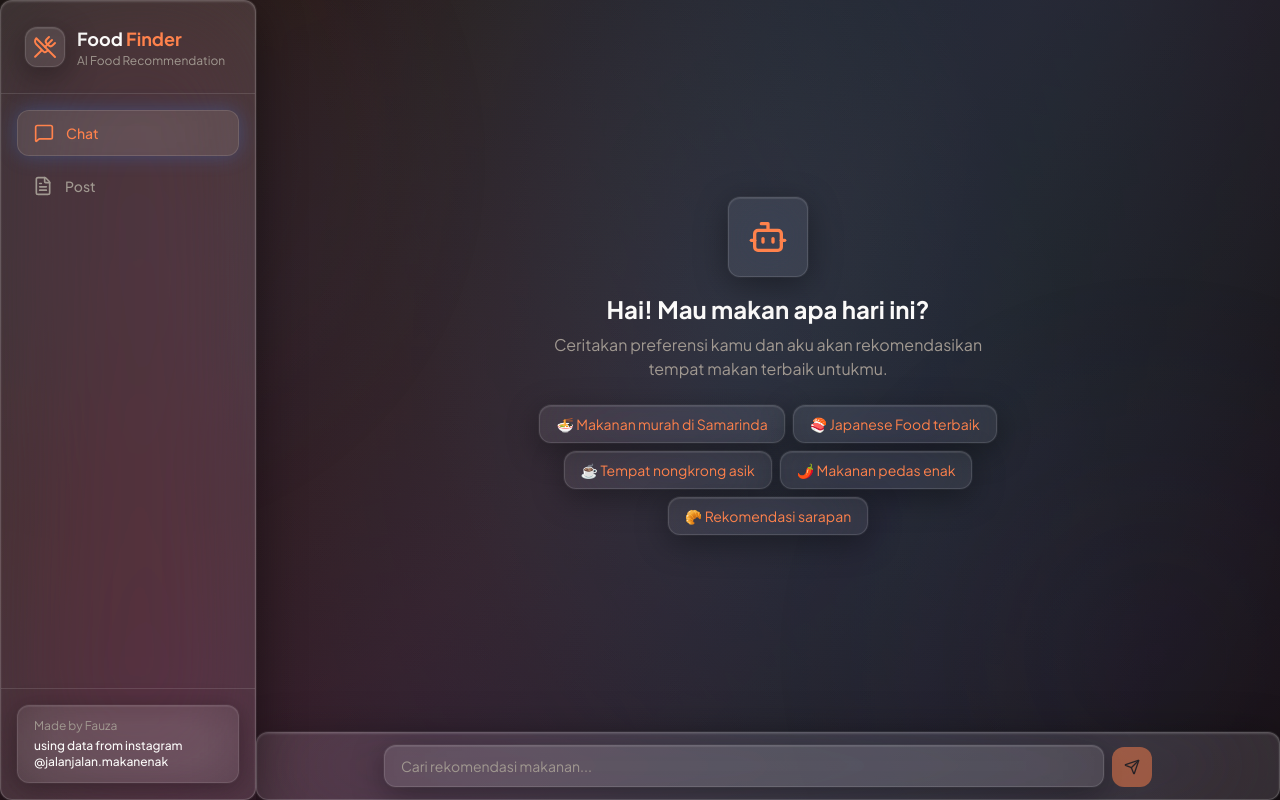
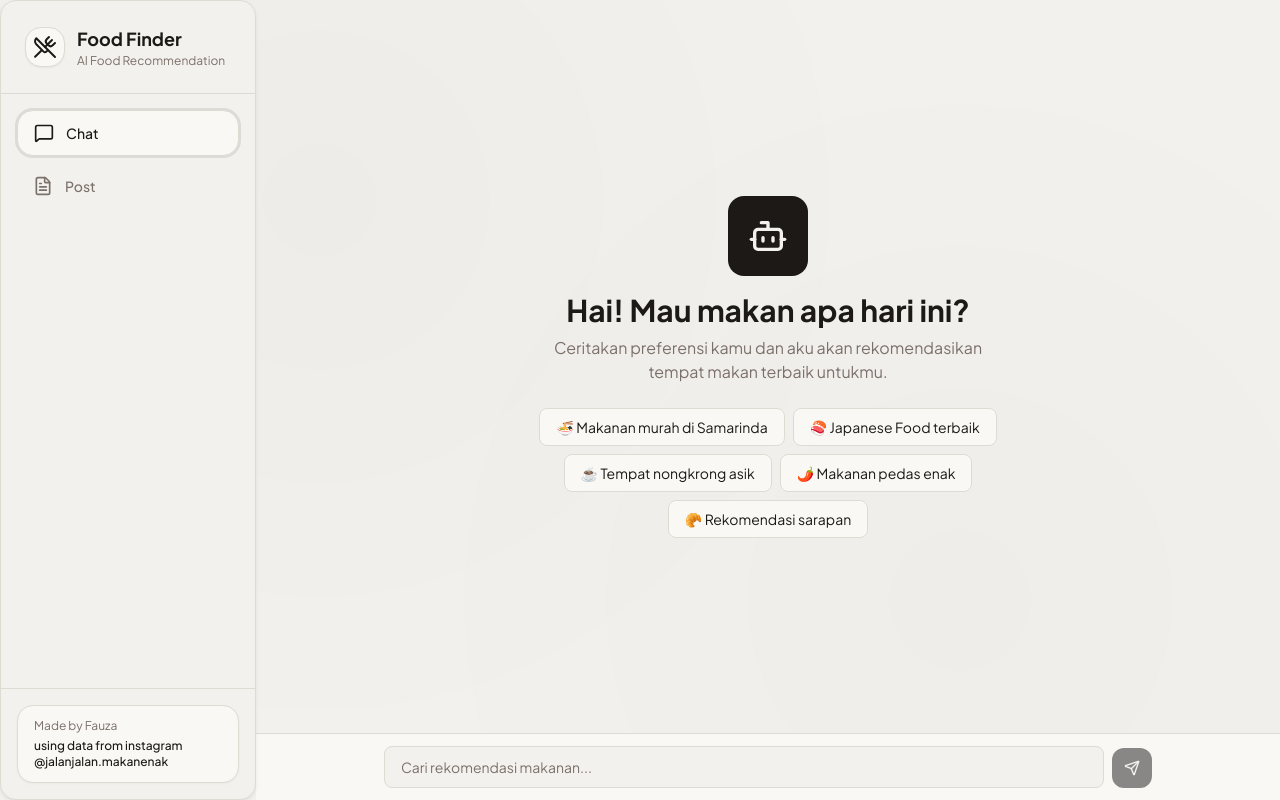
Before and after one commit to Fauza27/food-recommendation-chatbot, a Next.js app in the folder frontend/: page / in a window 1280 px wide. Built offline with nearby package versions, Linux system fonts and the light colour scheme.

Commit message:
Update main pages and global styles

```diff
--- a/frontend/src/app/globals.css
+++ b/frontend/src/app/globals.css
@@ -1,130 +1,79 @@
-@import url('https://fonts.googleapis.com/css2?family=Plus+Jakarta+Sans:wght@400;500;600;700;800&display=swap');
+@import url('https://fonts.googleapis.com/css2?family=Inter:wght@400;500;600;700;800&display=swap');
 
 @import "tailwindcss";
 
 :root {
-  --color-background: 20 15% 8%;
-  --color-foreground: 30 20% 98%;
-  --color-card: 20 12% 12%;
-  --color-card-foreground: 30 20% 98%;
-  --color-popover: 20 12% 12%;
-  --color-popover-foreground: 30 20% 98%;
-  --color-primary: 18 100% 65%;
-  --color-primary-foreground: 20 15% 8%;
-  --color-secondary: 0 70% 55%;
-  --color-secondary-foreground: 30 20% 98%;
-  --color-muted: 20 10% 20%;
-  --color-muted-foreground: 30 8% 60%;
-  --color-accent: 40 85% 75%;
-  --color-accent-foreground: 20 15% 8%;
+  /* Anthropic-inspired color palette */
+  --color-background: 40 20% 94%;        /* Warm beige/cream */
+  --color-foreground: 20 10% 10%;        /* Almost black */
+  --color-card: 40 25% 97%;              /* Lighter cream for cards */
+  --color-card-foreground: 20 10% 10%;
+  --color-popover: 40 25% 97%;
+  --color-popover-foreground: 20 10% 10%;
+  --color-primary: 20 10% 10%;           /* Black for primary actions */
+  --color-primary-foreground: 40 20% 94%;
+  --color-secondary: 40 15% 85%;         /* Muted beige */
+  --color-secondary-foreground: 20 10% 10%;
+  --color-muted: 40 15% 88%;
+  --color-muted-foreground: 20 8% 45%;
+  --color-accent: 25 85% 65%;            /* Coral/peach accent */
+  --color-accent-foreground: 20 10% 10%;
   --color-destructive: 0 72% 51%;
-  --color-destructive-foreground: 30 20% 98%;
-  --color-border: 20 15% 20%;
-  --color-input: 20 15% 20%;
-  --color-ring: 18 100% 65%;
-  --radius: 0.75rem;
+  --color-destructive-foreground: 40 20% 94%;
+  --color-border: 40 15% 85%;
+  --color-input: 40 15% 88%;
+  --color-ring: 20 10% 10%;
+  --radius: 1rem;
 }
 
 * {
-  border-color: rgba(255, 255, 255, 0.12);
+  border-color: hsl(var(--color-border));
 }
 
 body {
-  background: linear-gradient(135deg,
-    hsl(20, 25%, 6%) 0%,
-    hsl(15, 30%, 8%) 25%,
-    hsl(10, 35%, 10%) 50%,
-    hsl(15, 30%, 8%) 75%,
-    hsl(20, 25%, 6%) 100%
-  );
-  background-attachment: fixed;
+  background: hsl(var(--color-background));
   color: hsl(var(--color-foreground));
-  font-family: 'Plus Jakarta Sans', sans-serif;
+  font-family: 'Inter', -apple-system, BlinkMacSystemFont, 'Segoe UI', sans-serif;
   position: relative;
   overflow-x: hidden;
   min-height: 100vh;
+  -webkit-font-smoothing: antialiased;
+  -moz-osx-font-smoothing: grayscale;
 }
 
-/* Aurora Borealis Background Effect - Enhanced */
+/* Subtle texture overlay */
 body::before {
-  content: '';
-  position: fixed;
-  top: -50%;
-  left: -50%;
-  width: 200%;
-  height: 200%;
-  background:
-    radial-gradient(ellipse at 20% 30%, rgba(59, 130, 246, 0.18) 0%, transparent 50%),
-    radial-gradient(ellipse at 80% 70%, rgba(168, 85, 247, 0.15) 0%, transparent 50%),
-    radial-gradient(ellipse at 50% 50%, rgba(34, 211, 238, 0.12) 0%, transparent 50%),
-    radial-gradient(ellipse at 40% 80%, rgba(250, 109, 13, 0.08) 0%, transparent 40%);
-  animation: aurora 25s ease-in-out infinite;
-  pointer-events: none;
-  z-index: 0;
-}
-
-body::after {
   content: '';
   position: fixed;
   top: 0;
   left: 0;
   width: 100%;
   height: 100%;
-  background:
-    radial-gradient(circle at 10% 20%, rgba(59, 130, 246, 0.1) 0%, transparent 30%),
-    radial-gradient(circle at 90% 80%, rgba(168, 85, 247, 0.08) 0%, transparent 30%);
-  animation: aurora-secondary 30s ease-in-out infinite reverse;
+  background-image:
+    radial-gradient(circle at 25% 25%, rgba(0, 0, 0, 0.02) 0%, transparent 50%),
+    radial-gradient(circle at 75% 75%, rgba(0, 0, 0, 0.015) 0%, transparent 50%);
   pointer-events: none;
   z-index: 0;
 }
 
-@keyframes aurora {
-  0%, 100% {
-    transform: translate(0, 0) rotate(0deg);
-    opacity: 0.85;
-  }
-  33% {
-    transform: translate(5%, -5%) rotate(120deg);
-    opacity: 1;
-  }
-  66% {
-    transform: translate(-5%, 5%) rotate(240deg);
-    opacity: 0.9;
-  }
-}
-
-@keyframes aurora-secondary {
-  0%, 100% {
-    transform: translate(0, 0) scale(1);
-    opacity: 0.6;
-  }
-  50% {
-    transform: translate(-3%, 3%) scale(1.1);
-    opacity: 0.8;
-  }
-}
-
-/* Custom scrollbar */
+/* Custom scrollbar - minimal */
 ::-webkit-scrollbar {
-  width: 8px;
-  height: 8px;
+  width: 10px;
+  height: 10px;
 }
 
 ::-webkit-scrollbar-track {
-  background: rgba(255, 255, 255, 0.03);
-  border-radius: 4px;
+  background: hsl(var(--color-muted));
 }
 
 ::-webkit-scrollbar-thumb {
-  background: rgba(59, 130, 246, 0.3);
-  border-radius: 4px;
-  border: 2px solid transparent;
-  background-clip: padding-box;
+  background: hsl(var(--color-border));
+  border-radius: 5px;
+  border: 2px solid hsl(var(--color-muted));
 }
 
 ::-webkit-scrollbar-thumb:hover {
-  background: rgba(59, 130, 246, 0.5);
-  background-clip: padding-box;
+  background: hsl(var(--color-muted-foreground));
 }
 
 /* Horizontal scrollbar for cards */
@@ -137,68 +86,62 @@ body::after {
 }
 
 .scrollbar-thin::-webkit-scrollbar-thumb {
-  background: rgba(59, 130, 246, 0.25);
+  background: hsl(var(--color-border));
   border-radius: 3px;
 }
 
 .scrollbar-thin::-webkit-scrollbar-thumb:hover {
-  background: rgba(59, 130, 246, 0.4);
+  background: hsl(var(--color-muted-foreground));
 }
 
-/* Glassmorphism Utilities - Fauza's Visual Identity */
+/* Card styles - Anthropic inspired */
 .glass {
-  background: rgba(255, 255, 255, 0.08);
-  backdrop-filter: blur(40px) saturate(180%);
-  -webkit-backdrop-filter: blur(40px) saturate(180%);
-  border: 1px solid rgba(255, 255, 255, 0.12);
-  border-radius: 0.75rem;
+  background: hsl(var(--color-card));
+  border: 1px solid hsl(var(--color-border));
+  border-radius: var(--radius);
   box-shadow:
-    inset 0 1px 1px 0 rgba(255, 255, 255, 0.1),
-    0 8px 32px 0 rgba(0, 0, 0, 0.37),
-    0 0 0 1px rgba(255, 255, 255, 0.05);
+    0 1px 2px 0 rgba(0, 0, 0, 0.05);
 }
 
 .glass-strong {
-  background: rgba(255, 255, 255, 0.12);
-  backdrop-filter: blur(60px) saturate(200%);
-  -webkit-backdrop-filter: blur(60px) saturate(200%);
-  border: 1px solid rgba(255, 255, 255, 0.18);
-  border-radius: 0.75rem;
+  background: hsl(var(--color-background));
+  border: 1px solid hsl(var(--color-border));
+  border-radius: var(--radius);
   box-shadow:
-    inset 0 1px 2px 0 rgba(255, 255, 255, 0.15),
-    0 12px 48px 0 rgba(0, 0, 0, 0.45),
-    0 0 0 1px rgba(255, 255, 255, 0.08);
+    0 2px 4px 0 rgba(0, 0, 0, 0.06),
+    0 1px 2px 0 rgba(0, 0, 0, 0.03);
 }
 
 .glass-card {
-  background: rgba(255, 255, 255, 0.06);
-  backdrop-filter: blur(30px) saturate(160%);
-  -webkit-backdrop-filter: blur(30px) saturate(160%);
-  border: 1px solid rgba(255, 255, 255, 0.1);
-  border-radius: 0.75rem;
+  background: hsl(var(--color-card));
+  border: 1px solid hsl(var(--color-border));
+  border-radius: var(--radius);
   box-shadow:
-    inset 0 1px 1px 0 rgba(255, 255, 255, 0.08),
-    0 4px 24px 0 rgba(0, 0, 0, 0.3),
-    0 0 0 1px rgba(255, 255, 255, 0.04);
+    0 1px 3px 0 rgba(0, 0, 0, 0.04);
 }
 
-/* Hover states for glass elements */
+/* Hover states */
 .glass:hover {
-  background: rgba(255, 255, 255, 0.1);
-  border-color: rgba(255, 255, 255, 0.15);
-  transition: all 0.3s cubic-bezier(0.4, 0, 0.2, 1);
+  background: hsl(var(--color-background));
+  border-color: hsl(var(--color-foreground) / 0.15);
+  box-shadow:
+    0 2px 8px 0 rgba(0, 0, 0, 0.08);
+  transition: all 0.2s ease;
 }
 
 .glass-strong:hover {
-  background: rgba(255, 255, 255, 0.14);
-  border-color: rgba(255, 255, 255, 0.22);
-  transition: all 0.3s cubic-bezier(0.4, 0, 0.2, 1);
+  border-color: hsl(var(--color-foreground) / 0.2);
+  box-shadow:
+    0 4px 12px 0 rgba(0, 0, 0, 0.1);
+  transition: all 0.2s ease;
 }
 
 .glass-card:hover {
-  background: rgba(255, 255, 255, 0.08);
-  border-color: rgba(255, 255, 255, 0.12);
-  transition: all 0.3s cubic-bezier(0.4, 0, 0.2, 1);
+  background: hsl(var(--color-background));
+  border-color: hsl(var(--color-foreground) / 0.15);
+  box-shadow:
+    0 2px 8px 0 rgba(0, 0, 0, 0.08);
+  transition: all 0.2s ease;
 }
 
 .scrollbar-none::-webkit-scrollbar {
@@ -236,33 +179,33 @@ body::after {
   animation: fade-in 0.4s cubic-bezier(0.4, 0, 0.2, 1);
 }
 
-/* Glow effect for primary elements */
+/* Minimal glow effect */
 .glow-primary {
-  box-shadow: 0 0 20px rgba(59, 130, 246, 0.3);
+  box-shadow: 0 0 0 2px hsl(var(--color-foreground) / 0.1);
 }
 
 .glow-primary-strong {
-  box-shadow: 0 0 30px rgba(59, 130, 246, 0.5);
+  box-shadow: 0 0 0 3px hsl(var(--color-foreground) / 0.15);
 }
 
 /* Smooth transitions */
 .transition-smooth {
-  transition: all 0.3s cubic-bezier(0.4, 0, 0.2, 1);
+  transition: all 0.2s ease;
 }
 
 .transition-smooth-fast {
-  transition: all 0.2s cubic-bezier(0.4, 0, 0.2, 1);
+  transition: all 0.15s ease;
 }
 
 /* Focus states */
 *:focus-visible {
-  outline: 2px solid hsl(var(--color-primary));
+  outline: 2px solid hsl(var(--color-foreground));
   outline-offset: 2px;
-  border-radius: 0.75rem;
+  border-radius: var(--radius);
 }
 
 /* Selection */
 ::selection {
-  background: rgba(59, 130, 246, 0.3);
+  background: hsl(var(--color-foreground) / 0.15);
   color: hsl(var(--color-foreground));
 }
--- a/frontend/src/app/page.tsx
+++ b/frontend/src/app/page.tsx
@@ -74,10 +74,10 @@ export default function Home() {
         {isEmpty ? (
           <div className="flex flex-col items-center justify-center h-full px-4 text-center gap-6">
             <motion.div initial={{ scale: 0.8, opacity: 0 }} animate={{ scale: 1, opacity: 1 }} transition={{ duration: 0.5 }}>
-              <div className="h-20 w-20 glass flex items-center justify-center mb-4 mx-auto">
-                <Bot className="h-10 w-10 text-[hsl(var(--color-primary))]" />
+              <div className="h-20 w-20 bg-[hsl(var(--color-foreground))] flex items-center justify-center mb-4 mx-auto rounded-2xl">
+                <Bot className="h-10 w-10 text-[hsl(var(--color-background))]" />
               </div>
-              <h2 className="text-2xl font-bold text-[hsl(var(--color-foreground))]">Hai! Mau makan apa hari ini?</h2>
+              <h2 className="text-3xl font-bold text-[hsl(var(--color-foreground))]">Hai! Mau makan apa hari ini?</h2>
               <p className="text-[hsl(var(--color-muted-foreground))] mt-2 max-w-md">
                 Ceritakan preferensi kamu dan aku akan rekomendasikan tempat makan terbaik untukmu.
               </p>
@@ -89,7 +89,7 @@ export default function Home() {
                   whileHover={{ scale: 1.04 }}
                   whileTap={{ scale: 0.97 }}
                   onClick={() => handleSend(s)}
-                  className="px-4 py-2 glass text-sm text-[hsl(var(--color-primary))] hover:glass-strong transition-smooth"
+                  className="px-4 py-2 bg-[hsl(var(--color-card))] border border-[hsl(var(--color-border))] rounded-lg text-sm text-[hsl(var(--color-foreground))] hover:bg-[hsl(var(--color-muted))] transition-smooth"
                 >
                   {s}
                 </motion.button>
@@ -104,7 +104,7 @@ export default function Home() {
             <AnimatePresence>{loading && <TypingIndicator />}</AnimatePresence>
             {error && (
               <div className="px-4">
-                <div className="glass-card border-[hsl(var(--color-destructive))]/30 text-[hsl(var(--color-destructive))] px-4 py-2 text-sm">
+                <div className="bg-red-50 border border-red-200 text-red-800 px-4 py-2 text-sm rounded-lg">
                   {error}
                 </div>
               </div>
@@ -114,7 +114,7 @@ export default function Home() {
       </div>
 
       {/* Input bar */}
-      <div className="glass-strong border-t border-white/10 p-3">
+      <div className="bg-[hsl(var(--color-card))] border-t border-[hsl(var(--color-border))] p-3">
         <div className="max-w-3xl mx-auto flex items-end gap-2">
           <textarea
             ref={inputRef}
@@ -123,13 +123,13 @@ export default function Home() {
             onKeyDown={handleKeyDown}
             placeholder="Cari rekomendasi makanan..."
             rows={1}
-            className="flex-1 resize-none glass px-4 py-2.5 text-sm text-[hsl(var(--color-foreground))] placeholder:text-[hsl(var(--color-muted-foreground))] focus:outline-none focus:ring-2 focus:ring-[hsl(var(--color-primary))]/50 max-h-32 transition-smooth"
+            className="flex-1 resize-none bg-[hsl(var(--color-background))] border border-[hsl(var(--color-border))] rounded-lg px-4 py-2.5 text-sm text-[hsl(var(--color-foreground))] placeholder:text-[hsl(var(--color-muted-foreground))] focus:outline-none focus:ring-2 focus:ring-[hsl(var(--color-foreground))] max-h-32 transition-smooth"
           />
           <Button
             onClick={() => handleSend()}
             disabled={!input.trim() || loading}
             size="icon"
-            className="h-10 w-10 bg-[hsl(var(--color-primary))] hover:bg-[hsl(var(--color-primary))]/90 text-[hsl(var(--color-primary-foreground))] shrink-0 hover:glow-primary transition-smooth"
+            className="h-10 w-10 bg-[hsl(var(--color-foreground))] hover:bg-[hsl(var(--color-foreground))]/90 text-[hsl(var(--color-background))] shrink-0 transition-smooth"
           >
             <Send className="h-4 w-4" />
           </Button>
```
Also changed, not shown: frontend/src/app/explore/page.tsx (+13 -13 lines).
